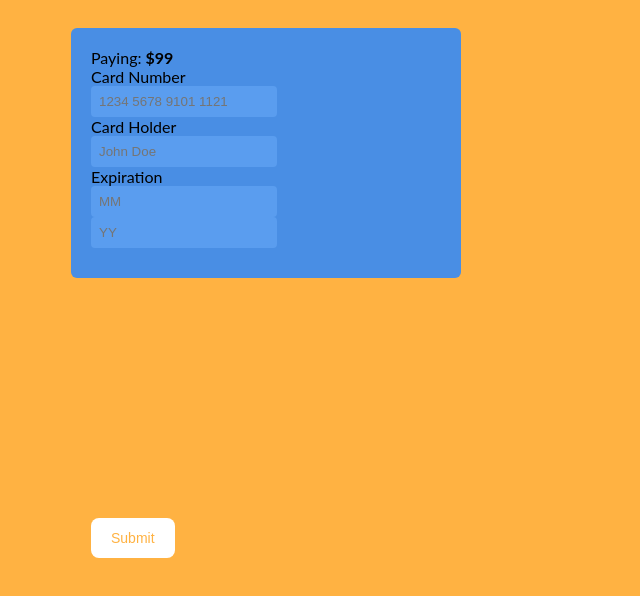
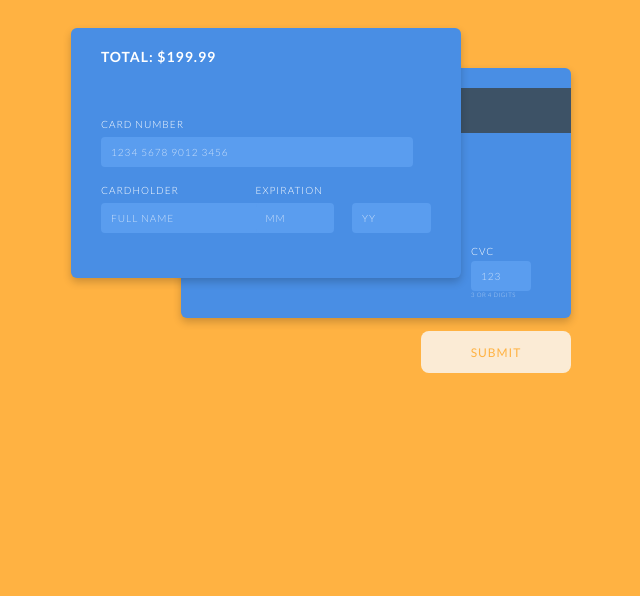
Before and after one commit to nathanraventos/wdd131, a plain HTML site: page creditcard/index.html in a window 1280 px wide. Shown: the whole page, without its empty margins (319-959 px from the left). Drawn offline with Linux system fonts and the light colour scheme.

Commit message:
almost done

```diff
--- a/creditcard/index.html
+++ b/creditcard/index.html
@@ -11,67 +11,45 @@
 </head>
 <body>
     <div id="form-container">
-        <div class="card">
-            <div id="card-front">
-                <form action="#" method="post">
-                    <div id="image-container">
-                        <span id="amount">Paying: <strong>$99</strong></span>
-                        <img src="" class="card-image" height="55px">
-                    </div>
 
-                    <label for="card-number">Card Number</label>
-                    <input type="text" id="card-number" placeholder="1234 5678 9101 1121"
-                        required pattern="\d{16}" maxlength="16">
+        <!-- Card Front -->
+        <div id="card-front">
+            <div id="total-container">Total: $199.99</div>
+            <div id="card-number-container">
+                <label for="card-number">Card Number</label>
+                <input type="text" id="card-number" maxlength="19" placeholder="1234 5678 9012 3456" />
+            </div>
 
-                    <label for="card-holder">Card Holder</label>
-                    <input type="text" id="card-holder" placeholder="John Doe" required>
+            <div id="cardholder-container">
+                <label for="card-holder">Cardholder</label>
+                <input type="text" id="card-holder" placeholder="FULL NAME" />
+            </div>
 
-                    <label>Expiration</label>
-                    <input type="text" id="card-month" placeholder="MM"
-                        required pattern="\d{2}" maxlength="2">
-                    <input type="text" id="card-year" placeholder="YY"
-                        required pattern="\d{2}" maxlength="2">
+            <div id="exp-container">
+                <label for="card-month">Expiration</label>
+                <input type="text" id="card-month" maxlength="2" placeholder="MM" />
+                <input type="text" id="card-year" maxlength="2" placeholder="YY" />
+            </div>
 
-                    <button type="submit">Submit</button>
-                </form>
-            </div>
-            <div id="card-back">
-                <div id="card-stripe"></div>
-
-                <label for="card-cvc">CVC</label>
-                    <input type="text" id="card-cvc" placeholder="123" required pattern="\d{3,4}" maxlength="4">
-                    <p>Last 3 or 4 digits</p>
+            <div id="card-image">
+                <!-- Example icon; replace with your own or an <img> -->
+                <i class="fa fa-credit-card" aria-hidden="true"></i>
             </div>
         </div>
+
+        <!-- Card Back -->
+        <div id="card-back">
+            <div id="card-stripe"></div>
+            <div id="cvc-container">
+                <label for="card-cvc">CVC</label>
+                <input type="text" id="card-cvc" maxlength="4" placeholder="123" />
+                <p>3 or 4 digits</p>
+            </div>
+        </div>
+        <button id="card-btn">Submit</button>
+
+        <div id="form-errors" class="hidden"></div>
+        <div id="card-success" class="hidden"></div>
     </div>
-    <script>
-        const cardNumberInput = document.getElementById('card-number');
-        const cardImage = document.querySelector('.card-image');
-
-        cardNumberInput.addEventListener('input', () => {
-            const value = cardNumberInput.value;
-
-            if (value.startsWith('4')) {
-            cardImage.src = 'visa.png';
-            } else if (value.startsWith('5')) {
-            cardImage.src = 'mastercard.png';
-            } else {
-            cardImage.src = 'default-card.png';
-            }
-        });
-    </script>
-    <script>
-        const cvcInput = document.getElementById('card-cvc');
-        const formContainer = document.getElementById('form-container');
-
-        cvcInput.addEventListener('focus', () => {
-            formContainer.classList.add('flipped');
-        });
-
-        cvcInput.addEventListener('blur', () => {
-            formContainer.classList.remove('flipped');
-        });
-    </script>
-
 </body>
 </html>
--- a/creditcard/styles.css
+++ b/creditcard/styles.css
@@ -1,124 +1,253 @@
+@import url('https://fonts.googleapis.com/css?family=Lato:400,700,300');
+
 body {
     background-color: #ffb242;
-  font-family: Lato, sans-serif;
-  padding: 20px;
+    font-family: 'Lato', 'Helvetica-Light', sans-serif;
+    position: relative;
+    text-transform: uppercase;
+    padding: 20px 0;
 }
 
-#form-container {
-  display: grid;
-  grid-template-columns: 1fr;
-  grid-template-rows: auto auto auto;
-  gap: 10px;
-  width: 500px;
-  margin: auto;
-  position: relative;
-  perspective: 1000px;
-  position: relative;
+#amount {
+    font-size: 12px;
 }
 
-#card-front, #card-back {
+#amount strong {
+    font-size: 14px;
+}
+
+#card-front,
+#card-back {
     position: absolute;
+    background-color: #498ee4;
     width: 390px;
     height: 250px;
     border-radius: 6px;
-  padding: 20px;
+    padding: 20px 30px 0;
     box-sizing: border-box;
+    font-size: 10px;
+    letter-spacing: 1px;
+    font-weight: 300;
+    color: white;
+    user-select: none;
+}
+#total-container {
+  position: absolute;
+  top: 20px;
+  left: 30px;
+  font-size: 14px;
+  font-weight: 700;
 }
 
-#card-front {
-  background-color: #498ee4;
-  z-index: 2;
-}
 
 #card-back {
-  position: relative; /* add this */
     top: 40px;
     right: 0;
     z-index: -2;
-  background-color: #2e3e50; /* dark color */
-  width: 390px;
-  height: 250px;
-  border-radius: 6px;
-  padding: 20px;
-  box-sizing: border-box;
-  color: white;
 }
 
 #cvc-container {
     position: absolute;
-  bottom: 20px;  /* tweak as needed */
-  right: 20px;   /* tweak as needed */
+    bottom: 20px;
+    right: 0px;
     width: 110px;
-  padding-left: 0;
+    padding-left: 10px;
     box-sizing: border-box;
 }
 
 #cvc-container label {
     width: 100%;
     display: block;
-  margin-bottom: 5px;
+    margin-bottom: 4px;
 }
 
 #cvc-container p {
-  font-size: 8px;
+    font-size: 6px;
+    text-transform: uppercase;
     opacity: 0.6;
-  text-transform: uppercase;
     letter-spacing: 0.5px;
-  margin-top: 4px;
+    margin: 0;
 }
 
-button {
-  background-color: #fff;
+#card-cvc {
+    width: 60px;
+    margin-bottom: 0;
+    background-color: #5a9def;
+    border: none;
+    outline: none;
+    color: white;
+    font-size: 10px;
+    letter-spacing: 0.7px;
+    border-radius: 4px;
+    height: 30px;
+    padding: 0 10px;
+}
+
+#card-btn {
+    background-color: rgba(251, 251, 251, 0.8);
     color: #ffb242;
+    position: absolute;
+    bottom: -55px;
+    right: 0;
+    width: 150px;
+    border-radius: 8px;
+    height: 42px;
+    font-size: 12px;
+    font-family: 'Lato', 'Helvetica-Light', sans-serif;
+    text-transform: uppercase;
+    letter-spacing: 1px;
+    font-weight: 400;
+    outline: none;
     border: none;
-  padding: 12px 20px;
-  border-radius: 8px;
     cursor: pointer;
-  font-size: 14px;
-  margin-top: 270px;
+}
+
+#card-btn:hover {
+    background-color: rgba(251, 251, 251, 1);
+}
+
+#card-image {
+    position: absolute;
+    right: 30px;
+    top: 20px;
+    height: 40px;
+}
+
+#card-image i {
+    font-size: 40px;
+}
+
+#card-month {
+    width: 45% !important;
+}
+
+#card-year {
+    width: 45%;
+    float: right;
+}
+
+#card-number,
+#card-holder {
+    width: 100%;
+}
+#cardholder-container {
+  position: absolute;
+  bottom: 20px;
+  left: 30px;
+  width: 45%;
+}
+
+#exp-container {
+  position: absolute;
+  bottom: 20px;
+  right: 30px;
+  width: 45%;
+}
+
+#card-number-container {
+  position: absolute;
+  top: 90px;
+  left: 30px;
+  width: 80%;
 }
 
 #card-stripe {
     width: 100%;
-  height: 55px;
+    height: 45px;
     background-color: #3d5266;
-  margin-top: 50px;
+    position: absolute;
+    right: 0;
+    top: 20px;
 }
 
-#card-front {
-  display: grid;
-  grid-template-columns: 1fr 1fr;
-  grid-template-rows: repeat(5, auto);
-  gap: 10px;
+#card-success,
+#form-errors {
+    background-color: white;
+    width: 500px;
+    margin: 0 auto 10px;
+    height: 50px;
+    border-radius: 8px;
+    padding: 0 20px;
+    font-weight: 400;
+    box-sizing: border-box;
+    line-height: 46px;
+    letter-spacing: 0.5px;
+    text-transform: none;
 }
 
-label, input {
-  grid-column: span 2;
+#card-success {
+    color: #00b349;
+}
+
+#card-success p,
+#form-errors p {
+    margin: 0 5px;
+    display: inline-block;
+}
+
+#form-errors {
+    color: #eb0000;
+}
+
+#form-container {
+    margin: auto;
+    width: 500px;
+    height: 290px;
+    position: relative;
+}
+
+#image-container {
     width: 100%;
+    position: relative;
+    height: 55px;
+    margin-bottom: 5px;
+    line-height: 55px;
+}
+
+#image-container img {
+    position: absolute;
+    right: 0;
+    top: 0;
 }
 
 input {
-  padding: 8px;
     border: none;
+    outline: none;
+    background-color: #5a9def;
+    height: 30px;
+    line-height: 30px;
+    padding: 0 10px;
+    margin: 0 0 25px;
+    color: white;
+    font-size: 10px;
+    box-sizing: border-box;
     border-radius: 4px;
-  background-color: #5a9def;
-  color: #fff;
+    font-family: 'Lato', 'Helvetica-Light', sans-serif;
+    letter-spacing: 0.7px;
 }
 
-.card {
-  transition: transform 0.8s;
-  transform-style: preserve-3d;
-  position: relative;
+input::placeholder {
+    color: #fff;
+    opacity: 0.7;
+    font-weight: 300;
+    letter-spacing: 1px;
+    font-size: 10px;
+}
+
+input.invalid {
+    border: 2px solid #eb0000;
+    height: 34px;
+}
+
+label {
+    display: block;
+    margin: 0 0 7px;
+}
+
+.hidden {
+    display: none;
 }
 
 #card-front, #card-back {
-  backface-visibility: hidden;
+  box-shadow: 0 4px 8px rgba(0, 0, 0, 0.2);
 }
-
-#card-back {
-  transform: rotateY(180deg);
-}
-
-#form-container.flipped .card {
-  transform: rotateY(180deg);
-}
```
Lines whose indentation alone changed are shown as unchanged.
